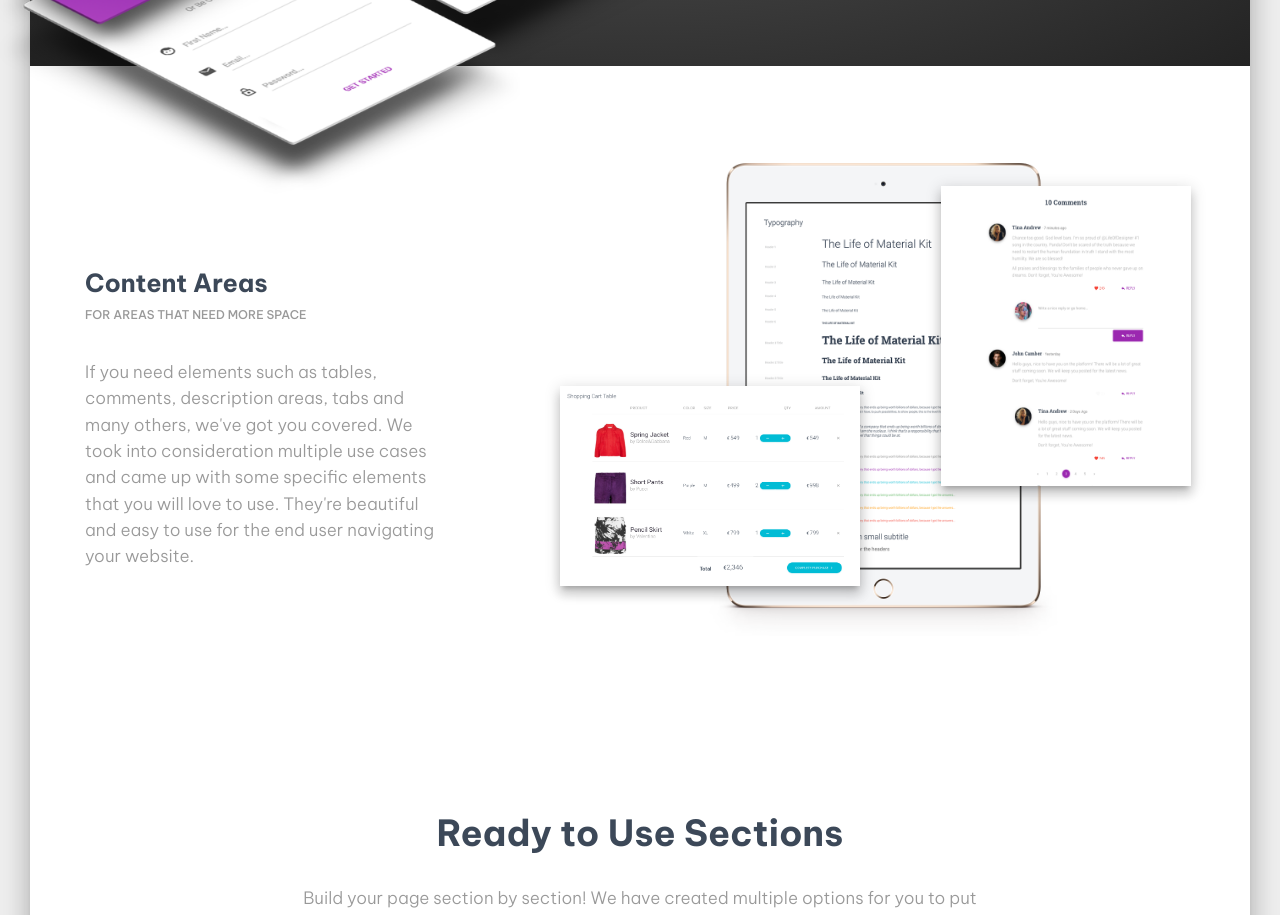
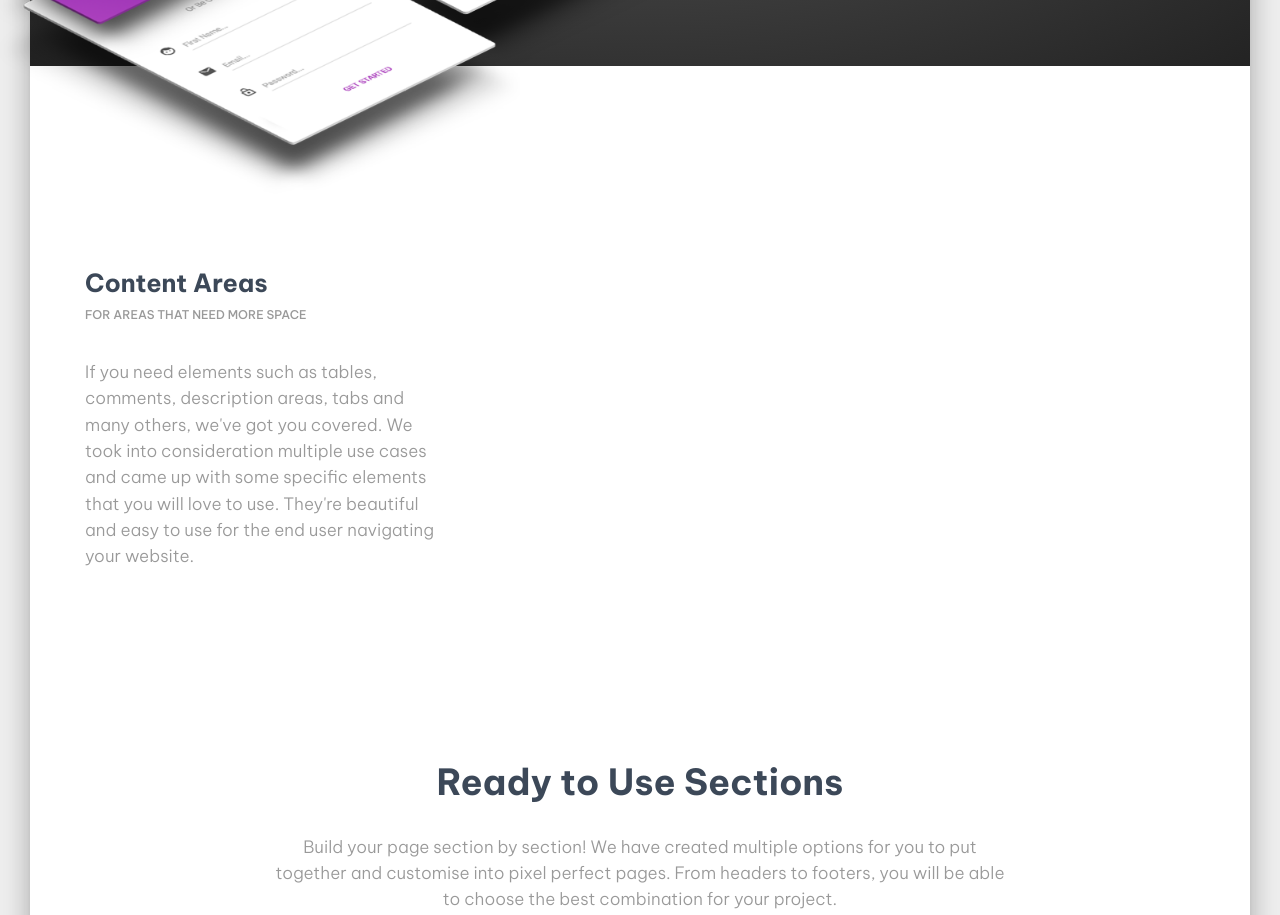
Before and after one commit to maudrani/consultobra-front, a Next.js app: page /presentation in a window 1280 px wide. Shown: the part 2580-3495 px from the top of the page. Built offline with nearby package versions, Linux system fonts and the light colour scheme.

Commit message:
remove conflict animate

```diff
--- a/package.json
+++ b/package.json
@@ -16,7 +16,6 @@
     "path": "0.12.7",
     "prop-types": "15.7.2",
     "react": "17.0.2",
-    "react-animate-on-scroll": "2.1.5",
     "react-datetime": "3.1.1",
     "react-dom": "17.0.2",
     "react-hook-inview": "^4.3.11",
--- a/pages-sections/presentation-page/SectionContent.js
+++ b/pages-sections/presentation-page/SectionContent.js
@@ -5,7 +5,7 @@ import GridItem from "components/Grid/GridItem.js";
 // @material-ui/core components
 import { makeStyles } from "@material-ui/core/styles";
 // library used for cool animations
-import ScrollAnimation from "react-animate-on-scroll";
+/* import ScrollAnimation from "react-animate-on-scroll"; */
 
 import contentStyle from "styles/jss/nextjs-material-kit-pro/pages/presentationSections/contentStyle.js";
 
@@ -34,7 +34,7 @@ export default function SectionContent() {
             </div>
           </GridItem>
           <GridItem md={7} className={classes.mlAuto}>
-            <div className={classes.imageContainer}>
+            {/* <div className={classes.imageContainer}>
               <div className={classes.animeAreaImg}>
                 <ScrollAnimation animateIn="fadeInUp">
                   <img
@@ -58,7 +58,7 @@ export default function SectionContent() {
                 src="/img/assets-for-demo/presentationViewSectionComponent/presentation-ipad.jpg"
                 alt="iPad"
               />
-            </div>
+            </div> */}
           </GridItem>
         </GridContainer>
       </div>
--- a/src/content/texts/index.js
+++ b/src/content/texts/index.js
@@ -12,7 +12,7 @@ export const texts = {
   'landing.hero.consultobra.title': 'La solución al plan de tu Obra.',
   'landing.hero.consultobra.description': `Presupuestá, conéctate con profesionales e infórmate sobre todo lo referido a la construcción.`,
   'view-more.label': 'Ver más',
-  'use-now.label': 'Usar ahora',
+  'use-now.label': 'Empezar',
   'features.optimize-projects.title': 'Optimizá tus proyectos',
   'features.our-tools.title': 'Nuestras herramientas',
   'features.our-tools.description':
--- a/src/page-sections/home/hero/index.js
+++ b/src/page-sections/home/hero/index.js
@@ -32,7 +32,6 @@ const HeroLanding = () => {
           <Button
             color="primary"
             size="lg"
-            href="https://www.youtube.com/watch?v=dQw4w9WgXcQ&ref=creativetim"
             target="_blank"
           >
             {texts['use-now.label']}
```
